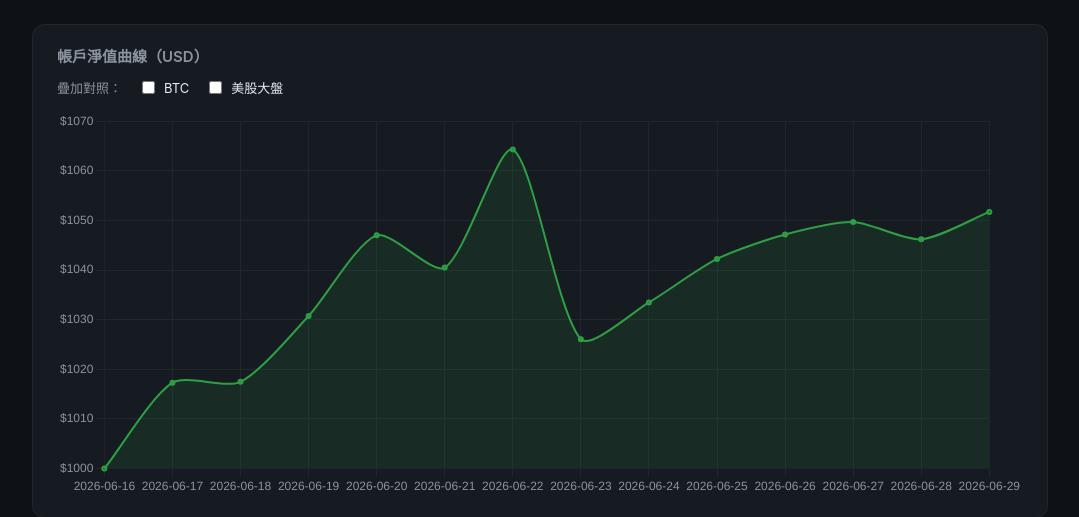
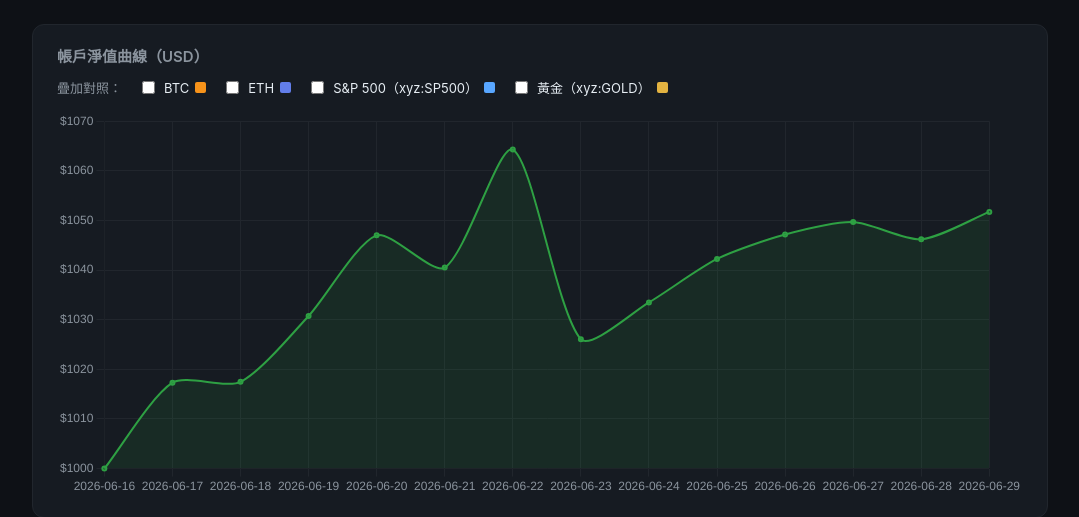
Before and after one commit to jimlai1005/hl-dashboard, a Flask app: page / in a window 1280 px wide. Shown: the part 104-621 px from the top of the page, without its empty margins (100-1179 px from the left). Run offline with Flask 3, Linux system fonts and the light colour scheme; data that the repository does not hold is empty.

Commit message:
feat: benchmark 擴充為 BTC/ETH/真SP500/黃金 + 開關同色辨識方塊
XYZ100 換成真正的 xyz:SP500；新增 ETH、黃金(xyz:GOLD)；開關文字後加上與
線同色的辨識 chip（單一來源 BENCH_META），並標註來源 instrument，截圖也能
一眼分辨。dataset 與 toggle 接線改為泛型迭代。15 passed，live 驗證。

Co-Authored-By: Claude Opus 4.8 <noreply@anthropic.com>

```diff
--- a/dashboard/data_provider.py
+++ b/dashboard/data_provider.py
@@ -91,7 +91,7 @@ def get_dashboard_data(address: str, csv_path: str = CSV_PATH,
 # Benchmark（BTC / 美股大盤）— 與淨值曲線疊圖比較
 # 顯示鍵 -> Hyperliquid candleSnapshot 的 coin 名
 # --------------------------------------------------------------------------
-BENCHMARKS = {"BTC": "BTC", "XYZ100": "xyz:XYZ100"}
+BENCHMARKS = {"BTC": "BTC", "ETH": "ETH", "SP500": "xyz:SP500", "GOLD": "xyz:GOLD"}
 
 
 def _fetch_candles(coin: str, t0_ms: int, t1_ms: int):
--- a/dashboard/static/dashboard.css
+++ b/dashboard/static/dashboard.css
@@ -31,3 +31,4 @@ main { max-width:1080px; margin:0 auto; padding:24px 32px 48px; }
 .toggle { color:var(--txt); font-size:13px; display:inline-flex; align-items:center; gap:6px; cursor:pointer; user-select:none; }
 .toggle input { accent-color:var(--accent); cursor:pointer; }
 .bench-notice { color:#f85149; font-size:12px; }
+.chip { display:inline-block; width:11px; height:11px; border-radius:2px; vertical-align:middle; }
--- a/dashboard/static/dashboard.js
+++ b/dashboard/static/dashboard.js
@@ -1,8 +1,10 @@
 let chart = null;
 let benchmarkLoaded = false;
 const BENCH_META = {
-  BTC:    { label: "BTC（rebased $1,000）",                          color: "#f7931a" },
-  XYZ100: { label: "美股大盤 xyz:XYZ100（rebased $1,000，S&P 500 近似）", color: "#58a6ff" },
+  BTC:   { label: "BTC（rebased $1,000）",                color: "#f7931a" },
+  ETH:   { label: "ETH（rebased $1,000）",                color: "#627eea" },
+  SP500: { label: "S&P 500 xyz:SP500（rebased $1,000）",  color: "#58a6ff" },
+  GOLD:  { label: "黃金 xyz:GOLD（rebased $1,000）",       color: "#e3b341" },
 };
 
 const pct = (x) => (x * 100).toFixed(2) + "%";
@@ -24,10 +26,12 @@ async function load() {
   renderChart(data);
   renderCards(data.metrics);
   renderMethodology(data.metrics);
-  document.getElementById("toggleBTC").addEventListener("change",
-    (e) => onToggle("BTC", e.target.checked, e.target));
-  document.getElementById("toggleXYZ100").addEventListener("change",
-    (e) => onToggle("XYZ100", e.target.checked, e.target));
+  for (const key of Object.keys(BENCH_META)) {
+    document.getElementById("toggle" + key).addEventListener("change",
+      (e) => onToggle(key, e.target.checked, e.target));
+    // 辨識方塊與線同色（單一來源 BENCH_META），截圖也能一眼分辨
+    document.getElementById("chip" + key).style.background = BENCH_META[key].color;
+  }
 }
 
 function renderBadge(d) {
@@ -102,7 +106,7 @@ async function ensureBenchmarks() {
   const r = await fetch("/api/benchmark");
   if (!r.ok) throw new Error("benchmark unavailable");
   const b = await r.json();
-  for (const key of ["BTC", "XYZ100"]) {
+  for (const key of Object.keys(BENCH_META)) {
     chart.data.datasets.push({
       label: BENCH_META[key].label,
       data: b.series[key],
--- a/dashboard/templates/dashboard.html
+++ b/dashboard/templates/dashboard.html
@@ -24,8 +24,10 @@
       <h2>帳戶淨值曲線（USD）</h2>
       <div class="bench-controls">
         <span class="bench-label">疊加對照：</span>
-        <label class="toggle"><input type="checkbox" id="toggleBTC"> BTC</label>
-        <label class="toggle"><input type="checkbox" id="toggleXYZ100"> 美股大盤</label>
+        <label class="toggle"><input type="checkbox" id="toggleBTC"> BTC <span class="chip" id="chipBTC"></span></label>
+        <label class="toggle"><input type="checkbox" id="toggleETH"> ETH <span class="chip" id="chipETH"></span></label>
+        <label class="toggle"><input type="checkbox" id="toggleSP500"> S&amp;P 500（xyz:SP500） <span class="chip" id="chipSP500"></span></label>
+        <label class="toggle"><input type="checkbox" id="toggleGOLD"> 黃金（xyz:GOLD） <span class="chip" id="chipGOLD"></span></label>
         <span id="benchNotice" class="bench-notice"></span>
       </div>
       <canvas id="equityChart" height="120"></canvas>
```
Also changed, not shown: tests/test_app.py (+3 -3 lines), tests/test_data_provider.py (+12 -6 lines).
